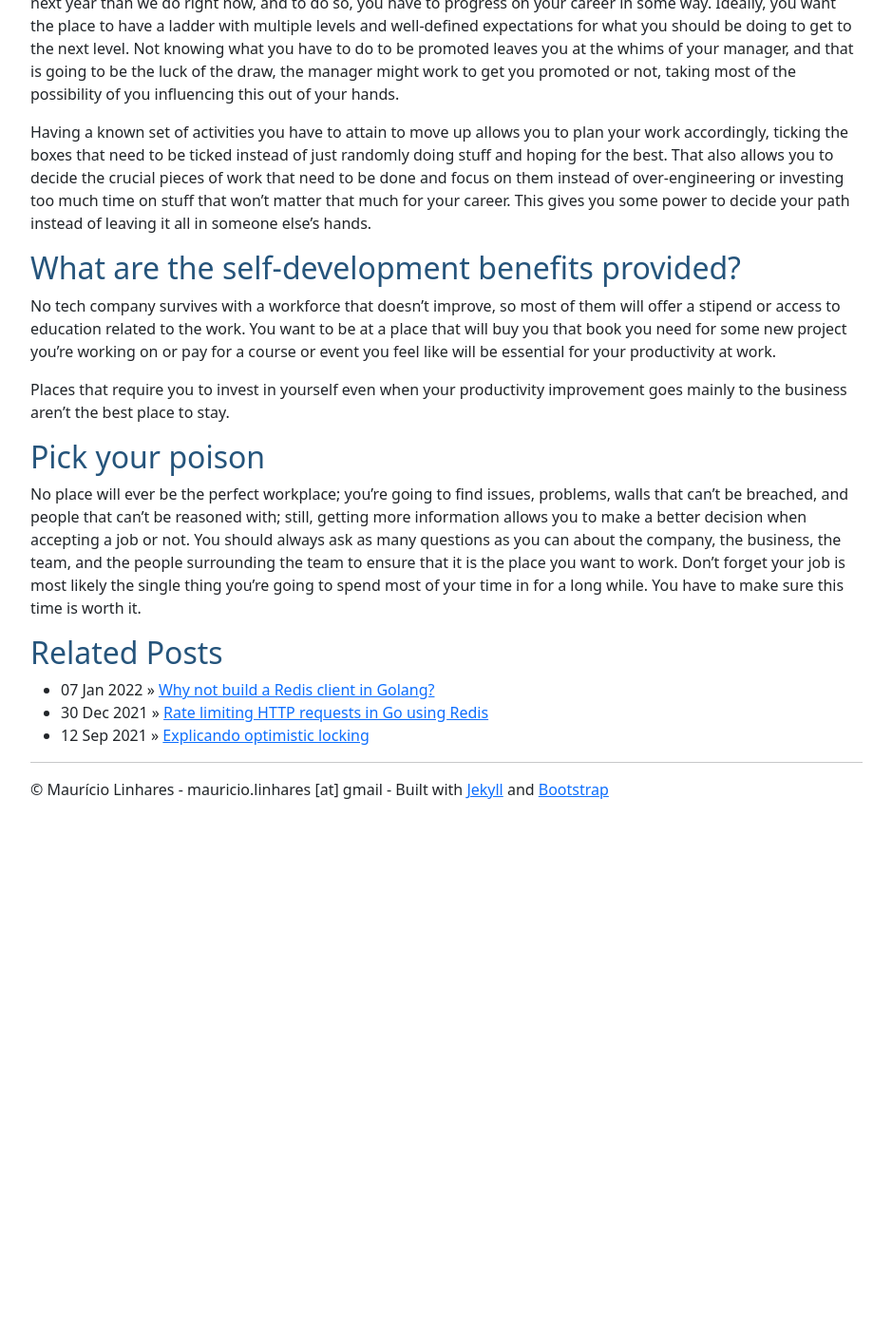
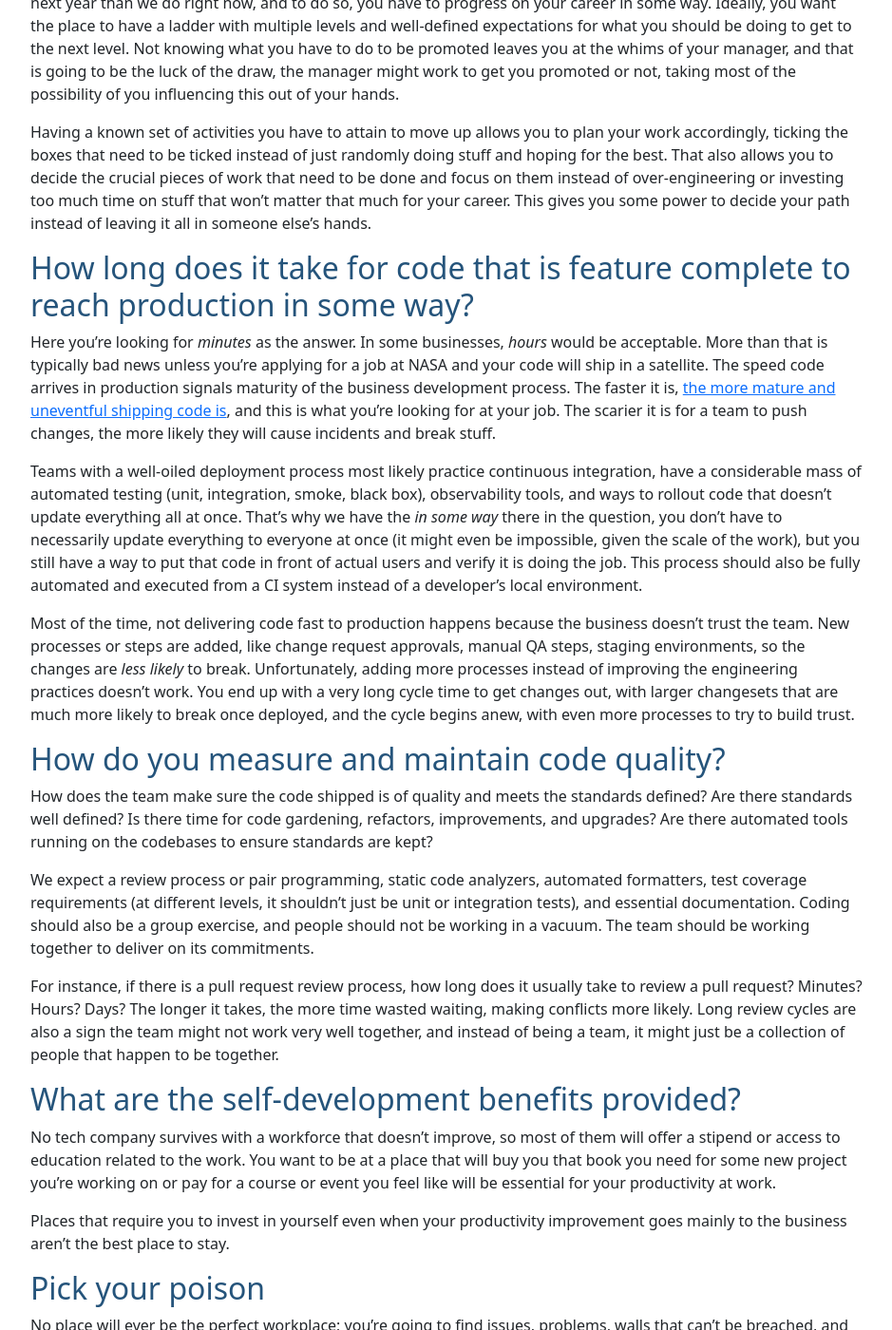
Before and after one commit to mauricio/mauricio.github.com, a Jekyll site: the page built from _posts/2022-01-12-what-to-ask-when-being-interviewed.md, in a window 1280 px wide and 1400 px high, scrolled down 2895 px. Shown: the whole window at 95% size, without its empty margins (170-1109 px from the left). Built offline with Jekyll 4.4.1, drawn with Linux system fonts in a browser that asks for light colours; before the commit the page ends 3754 px from its top, so only the background shows below that.

Commit message:
adding two more questions

```diff
--- a/_posts/2022-01-12-what-to-ask-when-being-interviewed.md
+++ b/_posts/2022-01-12-what-to-ask-when-being-interviewed.md
@@ -54,6 +54,22 @@ You might be in for the love of writing code and stuff, but we all want to be pa
 
 Having a known set of activities you have to attain to move up allows you to plan your work accordingly, ticking the boxes that need to be ticked instead of just randomly doing stuff and hoping for the best. That also allows you to decide the crucial pieces of work that need to be done and focus on them instead of over-engineering or investing too much time on stuff that won't matter that much for your career. This gives you some power to decide your path instead of leaving it all in someone else's hands.
 
+## How long does it take for code that is feature complete to reach production in some way?
+
+Here you're looking for *minutes* as the answer. In some businesses, *hours* would be acceptable. More than that is typically bad news unless you're applying for a job at NASA and your code will ship in a satellite. The speed code arrives in production signals maturity of the business development process. The faster it is, [the more mature and uneventful shipping code is](https://charity.wtf/2018/08/19/shipping-software-should-not-be-scary/), and this is what you're looking for at your job. The scarier it is for a team to push changes, the more likely they will cause incidents and break stuff.
+
+Teams with a well-oiled deployment process most likely practice continuous integration, have a considerable mass of automated testing (unit, integration, smoke, black box), observability tools, and ways to rollout code that doesn't update everything all at once. That's why we have the _in some way_ there in the question, you don't have to necessarily update everything to everyone at once (it might even be impossible, given the scale of the work), but you still have a way to put that code in front of actual users and verify it is doing the job. This process should also be fully automated and executed from a CI system instead of a developer's local environment.
+
+Most of the time, not delivering code fast to production happens because the business doesn't trust the team. New processes or steps are added, like change request approvals, manual QA steps, staging environments, so the changes are _less likely_ to break. Unfortunately, adding more processes instead of improving the engineering practices doesn't work. You end up with a very long cycle time to get changes out, with larger changesets that are much more likely to break once deployed, and the cycle begins anew, with even more processes to try to build trust.
+
+## How do you measure and maintain code quality?
+
+How does the team make sure the code shipped is of quality and meets the standards defined? Are there standards well defined? Is there time for code gardening, refactors, improvements, and upgrades? Are there automated tools running on the codebases to ensure standards are kept?
+
+We expect a review process or pair programming, static code analyzers, automated formatters, test coverage requirements (at different levels, it shouldn't just be unit or integration tests), and essential documentation. Coding should also be a group exercise, and people should not be working in a vacuum. The team should be working together to deliver on its commitments.
+
+For instance, if there is a pull request review process, how long does it usually take to review a pull request? Minutes? Hours? Days? The longer it takes, the more time wasted waiting, making conflicts more likely. Long review cycles are also a sign the team might not work very well together, and instead of being a team, it might just be a collection of people that happen to be together.
+
 ## What are the self-development benefits provided?
 
 No tech company survives with a workforce that doesn't improve, so most of them will offer a stipend or access to education related to the work. You want to be at a place that will buy you that book you need for some new project you're working on or pay for a course or event you feel like will be essential for your productivity at work.
```
